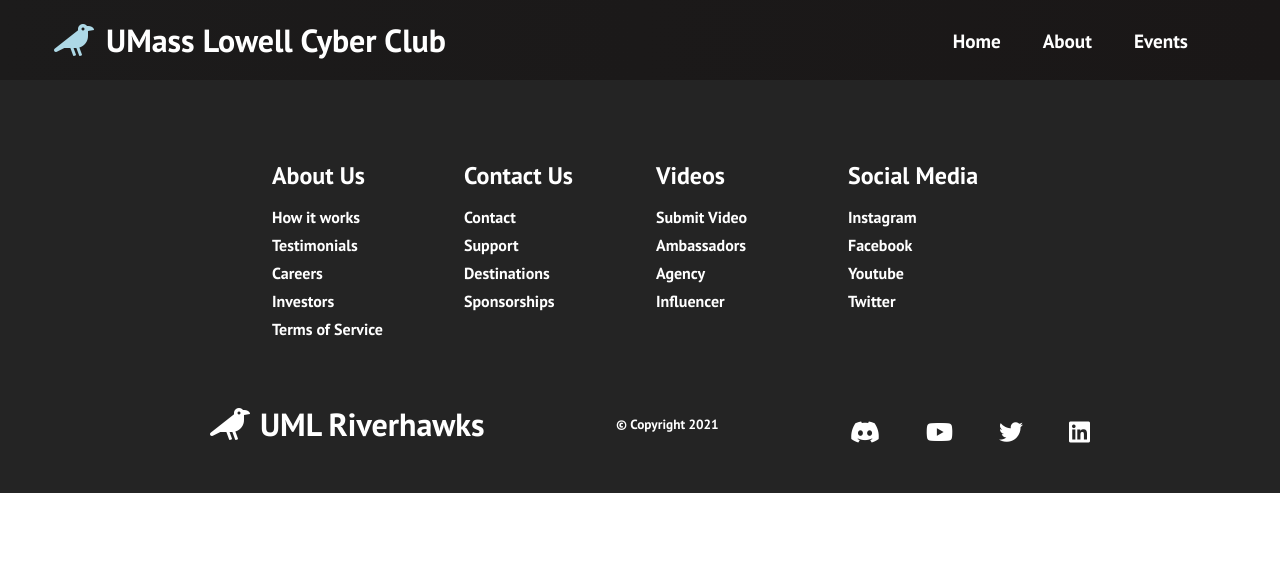
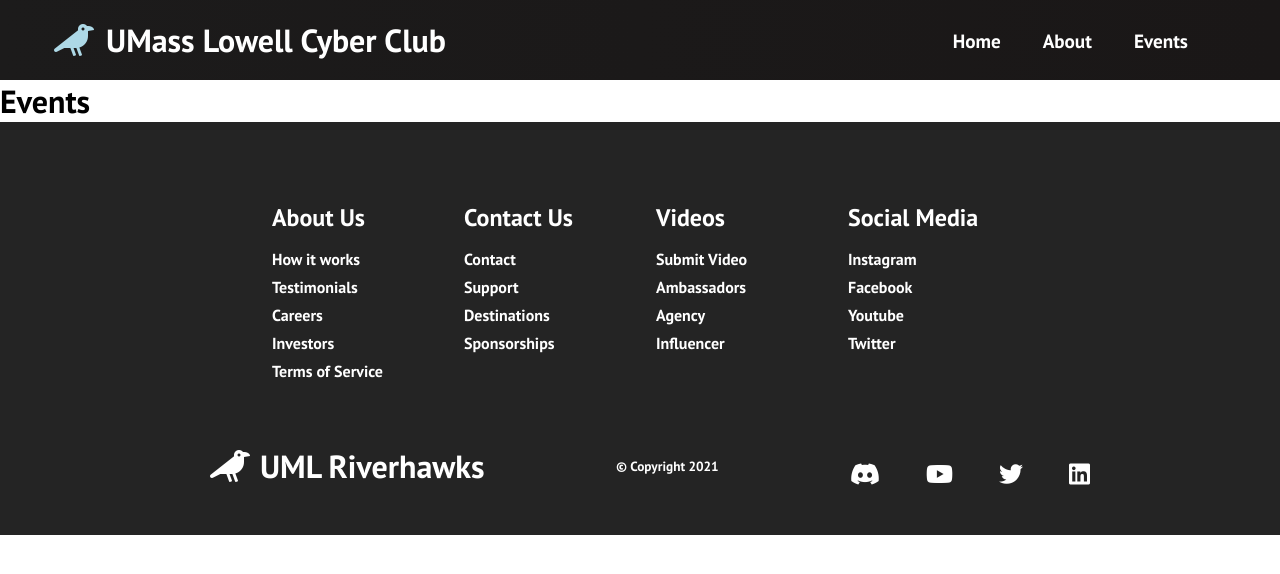
Before and after one commit to UML-Cyber-Security/UML_Cyberclub_Site, a React (Create React App) app: page /events in a window 1280 px wide. Shown: the top 574 px of the page. Built offline with nearby package versions, Linux system fonts and the light colour scheme.

Commit message:
Add About and Events - blank

```diff
--- a/src/App.js
+++ b/src/App.js
@@ -4,9 +4,11 @@
 // Components
 import NavBar from "./components/NavBar";
 import Footer from "./components/Footer";
+import Events from "./pages/Events";
 
 // Pages
 import Home from "./pages/Home";
+import About from "./pages/About";
 
 function App() {
   return (
@@ -17,6 +19,8 @@
         {/* LINKS  */}
         <Switch>
           <Route path="/" exact component={Home} />
+          <Route path="/about" component={About} />
+          <Route path="/events" component={Events} />
         </Switch>
 
         <Footer />
--- a/src/components/NavBar/index.jsx
+++ b/src/components/NavBar/index.jsx
@@ -38,14 +38,14 @@
 
             {/* ABOUT  */}
             <li className="nav-item">
-              <Link to="/" className="nav-links" onClick={closeMobileMenu}>
+              <Link to="/about" className="nav-links" onClick={closeMobileMenu}>
                 About
               </Link>
             </li>
 
             {/* EVENTS  */}
             <li className="nav-item">
-              <Link to="/" className="nav-links" onClick={closeMobileMenu}>
+              <Link to="/events" className="nav-links" onClick={closeMobileMenu}>
                 Events
               </Link>
             </li>
--- /dev/null
+++ b/src/pages/About/index.jsx
@@ -0,0 +1,11 @@
+import "./style.css";
+
+function About() {
+  return (
+    <div>
+      <h1>About</h1>
+    </div>
+  );
+}
+
+export default About;
--- /dev/null
+++ b/src/pages/Events/index.jsx
@@ -0,0 +1,13 @@
+import React from "react";
+
+import "./style.css";
+
+function Events() {
+  return (
+    <div>
+      <h1>Events</h1>
+    </div>
+  );
+}
+
+export default Events;
```
Also changed, not shown: src/pages/About/style.css (added), src/pages/Events/style.css (added).
